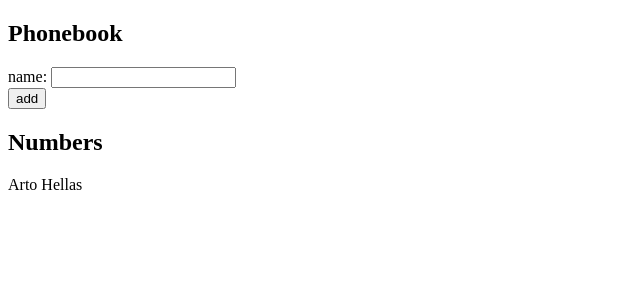
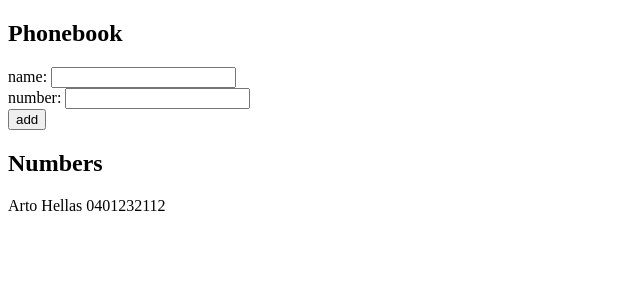
Before and after one commit to Samuliej/Fullstack-osa2, a React (Create React App) app in the folder puhelinluettelo/: page / in a window 1280 px wide. Shown: the top 300 px of the page, without its empty margins (0-640 px from the left). Built offline with nearby package versions, Linux system fonts and the light colour scheme.

Commit message:
2.8: puhelinluettelo step3 complete

```diff
--- a/puhelinluettelo/src/App.js
+++ b/puhelinluettelo/src/App.js
@@ -2,7 +2,7 @@ import { useState } from 'react'
 
 const Person = (props) => {
   return (
-    <p>{props.name}</p>
+    <p>{props.name} {props.number}</p>
   )
 }
 
@@ -10,23 +10,26 @@ const App = () => {
 
   const [persons, setPersons] = useState([
     { name: 'Arto Hellas',
+      number: '0401232112',
       id: 1
     }
   ])
   const [newName, setNewName] = useState('')
+  const [newNumber, setNewNumber] = useState('')
 
   const addPerson = (event) => {
     let duplicate;
     duplicate = persons.find(person => person.name === newName)
     event.preventDefault()
     if (!duplicate) {
-    console.log('button clicked', event.target)
     const personObject = {
       name: newName,
+      number: newNumber,
       id: persons.length + 1
     }
     setPersons(persons.concat(personObject))
     setNewName('')
+    setNewNumber('')
     } else
         alert(`${newName} is already added to the phonebook`)
   }
@@ -35,14 +38,23 @@ const App = () => {
     setNewName(event.target.value)
   }
 
+  const handleNumberChange = (event) => {
+    setNewNumber(event.target.value)
+  }
+
   return (
     <div>
       <h2>Phonebook</h2>
       <form onSubmit={addPerson}>
         <div>
           name: <input
-            value={newName}
-            onChange={handlePersonChange}
+                value={newName}
+                onChange={handlePersonChange}
+                />
+                <br/>
+          number: <input
+                value={newNumber}
+                onChange={handleNumberChange}
           />
         </div>
         <div>
@@ -51,7 +63,8 @@ const App = () => {
       </form>
       <h2>Numbers</h2>
       <div>
-          {persons.map(person => <Person key={person.id} name={person.name} />) }
+          {persons.map(person =>
+            <Person key={person.id} name={person.name} number={person.number} />) }
         </div>
     </div>
   )
```
